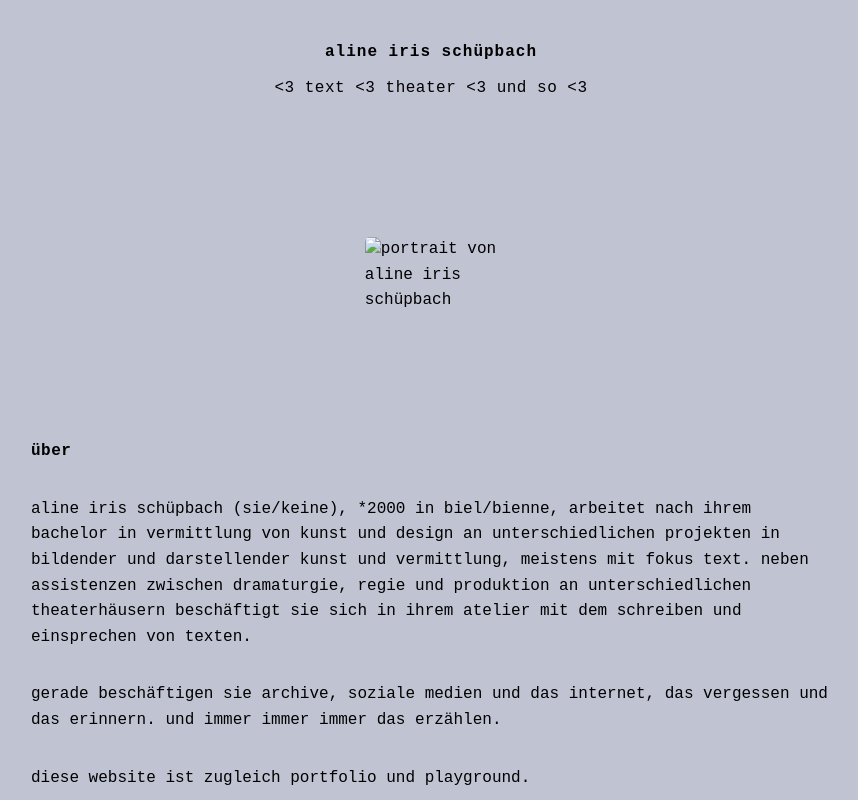
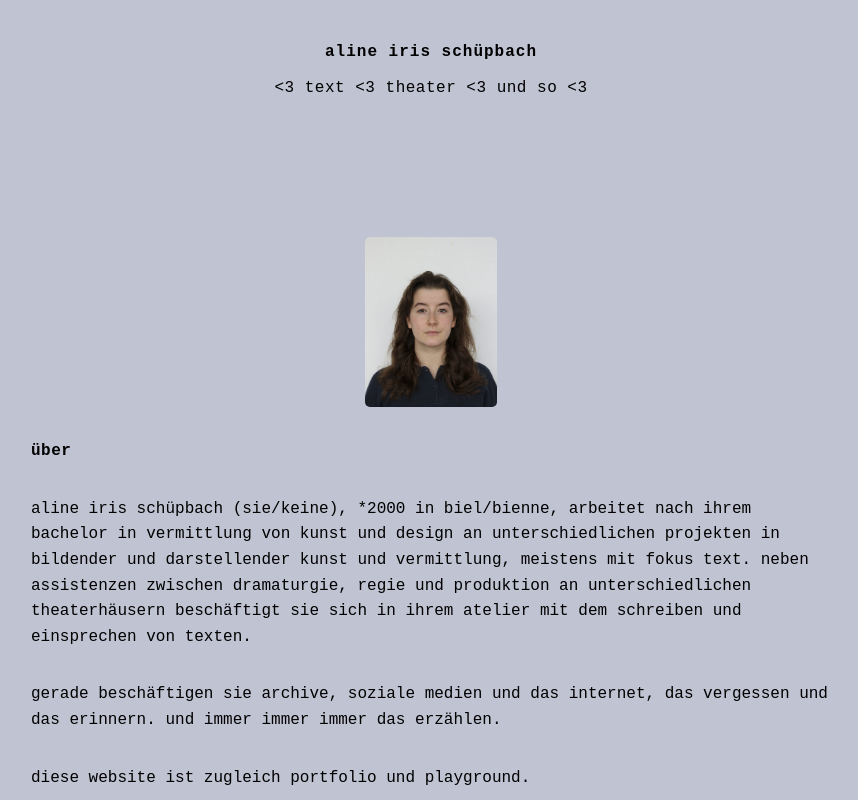
Before and after one commit to alinmittte/portfoliosite, a plain HTML site: page index.html in a window 1280 px wide. Shown: the top 800 px of the page, without its empty margins (209-1067 px from the left). Drawn offline with Linux system fonts and the light colour scheme.

Commit message:
Update index.html

```diff
--- a/index.html
+++ b/index.html
@@ -114,7 +114,7 @@
   </header>
 
   <!-- Bild zwischen Header und About -->
-  <img src="bilder/portraitpassport.img.png"
+  <img src="bilder/portraitpassport.png"
        alt="Portrait von Aline Iris Schüpbach"
        class="portrait">
 
```
